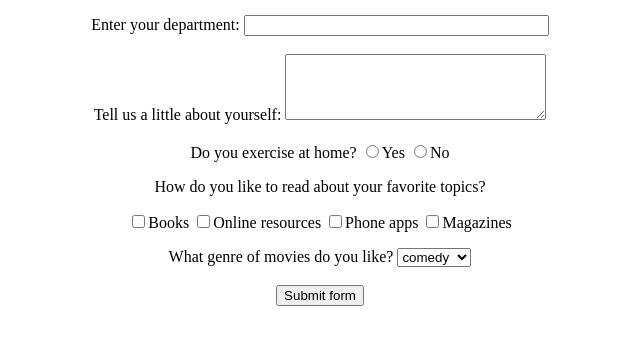
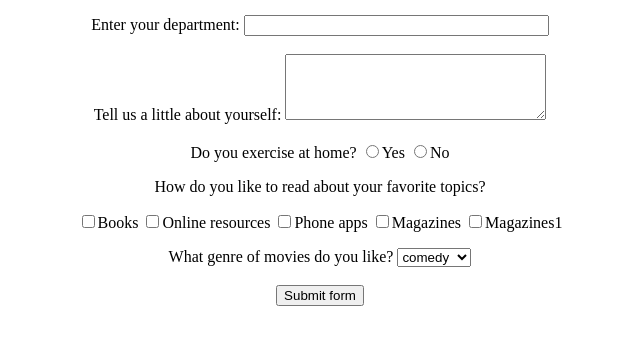
Before and after one commit to SrinivasSanga1601/CollinsDevOps, a plain HTML site: page index.html in a window 1280 px wide. Shown: the part 104-448 px from the top of the page, without its empty margins (320-960 px from the left). Drawn offline with Linux system fonts and the light colour scheme.

Commit message:
Update index.html

```diff
--- a/index.html
+++ b/index.html
@@ -36,6 +36,7 @@ How do you like to read about your favorite topics?
 <input type="checkbox" name="Web">Online resources
 <input type="checkbox" name="Phone">Phone apps
 <input type="checkbox" name="Magazines">Magazines
+<input type="checkbox" name="Magazines">Magazines1
 </p>
 What genre of movies do you like?
 <!--Select box lets you choose one of the multiple dropdown options-->
```
